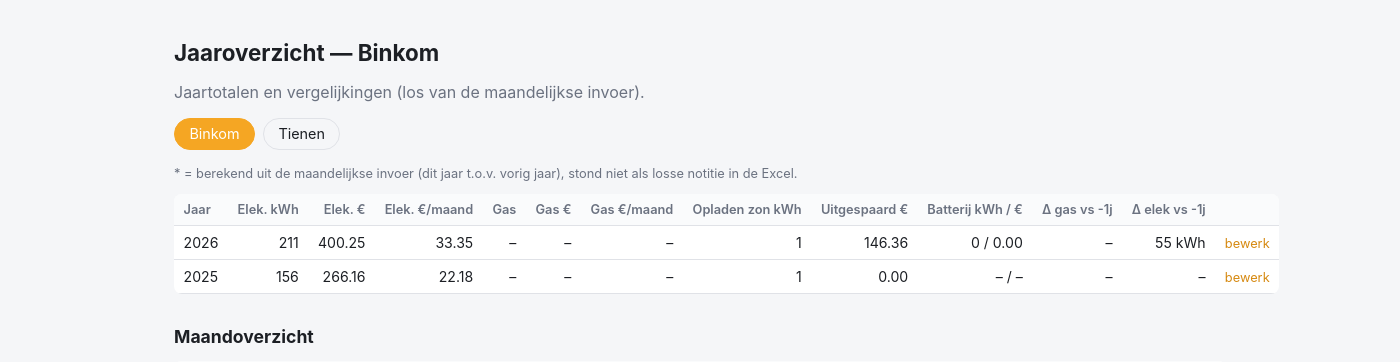
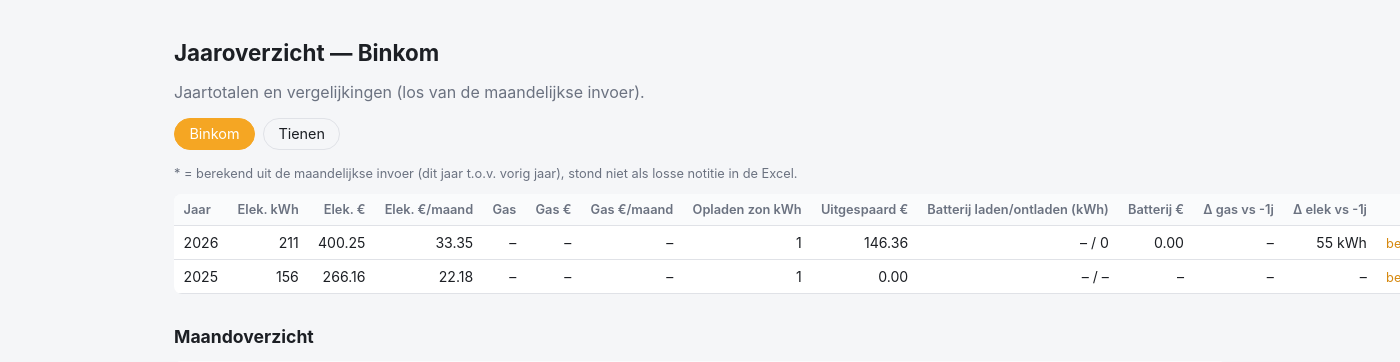
Before and after one commit to rbruyn1/verbruiken, a Flask app: page /jaaroverzicht in a window 1400 px wide; the page is wider, and only the part inside the window is pictured. Shown: the part 44-406 px from the top of that part. Run offline with Flask 3, Linux system fonts and the light colour scheme; data comes from the database, SQL or seed files in the repository.

Commit message:
0.2.5: batterij laden toegevoegd aan jaaroverzicht + bugfix ontbrekende dict-sleutel

```diff
--- a/verbruik_addon/app/main.py
+++ b/verbruik_addon/app/main.py
@@ -230,13 +230,15 @@ def jaaroverzicht():
     jaartotaal_gas_kwh = {}
     jaartotaal_gas_m3 = {}
     jaartotaal_batterij_ontladen = {}
+    jaartotaal_batterij_laden = {}
     for r in conn.execute(
         """SELECT jaar, COUNT(*) as n,
                   SUM(totaal_verbruik_afname) as afname,
                   SUM(engie_afname_eur) as afname_eur,
                   SUM(gas_kwh) as gas_kwh,
                   SUM(gas_m3) as gas_m3,
-                  SUM(batterij_ontladen) as batterij_ontladen
+                  SUM(batterij_ontladen) as batterij_ontladen,
+                  SUM(batterij_laden) as batterij_laden
            FROM maandverbruik WHERE woning=? GROUP BY jaar""",
         (woning,),
     ):
@@ -246,6 +248,7 @@ def jaaroverzicht():
         jaartotaal_gas_kwh[r["jaar"]] = r["gas_kwh"]
         jaartotaal_gas_m3[r["jaar"]] = r["gas_m3"]
         jaartotaal_batterij_ontladen[r["jaar"]] = r["batterij_ontladen"]
+        jaartotaal_batterij_laden[r["jaar"]] = r["batterij_laden"]
     conn.close()
 
     resultaten = []
@@ -261,8 +264,8 @@ def jaaroverzicht():
             rec["jaarverbruik_elektriciteit_kwh"] = jaartotaal_afname[rec["jaar"]]
         if jaartotaal_afname_eur.get(rec["jaar"]) is not None:
             rec["jaarverbruik_elektriciteit_kost_eur"] = jaartotaal_afname_eur[rec["jaar"]]
-        if jaartotaal_batterij_ontladen.get(rec["jaar"]) is not None:
-            rec["batterij_gebruik_kwh"] = jaartotaal_batterij_ontladen[rec["jaar"]]
+        rec["batterij_gebruik_kwh"] = jaartotaal_batterij_ontladen.get(rec["jaar"]) or rec.get("batterij_gebruik_kwh")
+        rec["batterij_laden_kwh"] = jaartotaal_batterij_laden.get(rec["jaar"])
 
         rec["gem_maand_elektriciteit"] = jaaroverzicht_gem_per_maand(
             rec.get("jaarverbruik_elektriciteit_kost_eur"), n_maanden
--- a/verbruik_addon/app/templates/jaaroverzicht.html
+++ b/verbruik_addon/app/templates/jaaroverzicht.html
@@ -26,7 +26,8 @@
             <th>Gas €/maand</th>
             <th>Opladen zon kWh</th>
             <th>Uitgespaard €</th>
-            <th>Batterij kWh / €</th>
+            <th>Batterij laden/ontladen (kWh)</th>
+            <th>Batterij €</th>
             <th>Δ gas vs -1j</th>
             <th>Δ elek vs -1j</th>
             <th></th>
@@ -45,9 +46,10 @@
             <td>{{ "%.0f"|format(r.opladen_zon_kwh) if r.opladen_zon_kwh is not none else "–" }}</td>
             <td>{{ "%.2f"|format(r.uitgespaard_zonnepanelen_eur) if r.uitgespaard_zonnepanelen_eur is not none else "–" }}</td>
             <td>
-                {{ "%.0f"|format(r.batterij_gebruik_kwh) if r.batterij_gebruik_kwh is not none else "–" }} /
-                {{ "%.2f"|format(r.batterij_gebruik_kost_eur) if r.batterij_gebruik_kost_eur is not none else "–" }}
+                {{ "%.0f"|format(r.batterij_laden_kwh) if r.batterij_laden_kwh is not none else "–" }} /
+                {{ "%.0f"|format(r.batterij_gebruik_kwh) if r.batterij_gebruik_kwh is not none else "–" }}
             </td>
+            <td>{{ "%.2f"|format(r.batterij_gebruik_kost_eur) if r.batterij_gebruik_kost_eur is not none else "–" }}</td>
             <td>
                 {{ "%.1f m³"|format(r.verschil_gas_vorig_jaar_m3) if r.verschil_gas_vorig_jaar_m3 is not none else "–" }}
                 {% if r._verschil_gas_m3_berekend %}<span class="muted" title="Berekend uit maanddata, niet uit de Excel-notitie">*</span>{% endif %}
--- a/verbruik_addon/config.yaml
+++ b/verbruik_addon/config.yaml
@@ -1,5 +1,5 @@
 name: "Verbruik Tienen/Binkom"
-version: "0.2.4"
+version: "0.2.5"
 slug: "verbruik_addon"
 description: "Maandelijkse en jaarlijkse energie/water/gas-registratie voor Tienen en Binkom"
 arch:
```
Also changed, not shown: verbruik_addon/CHANGELOG.md.
